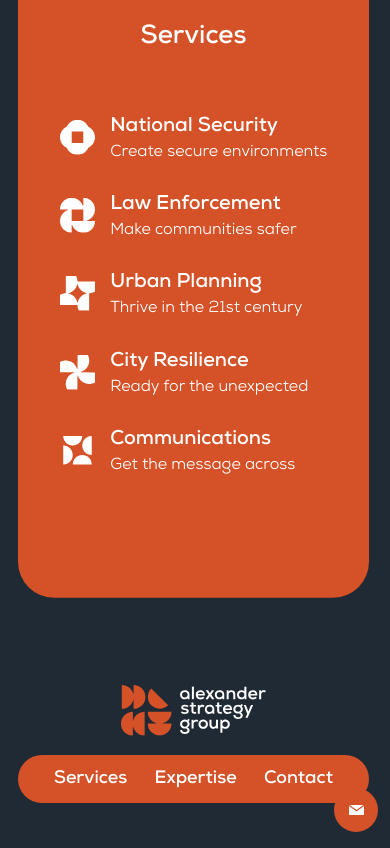
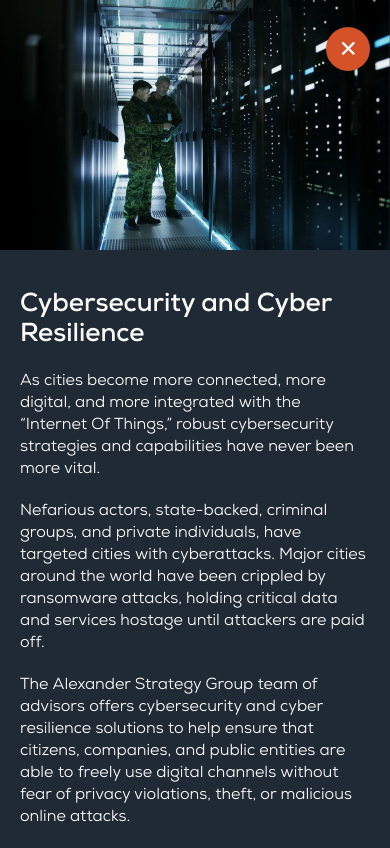
Before and after one commit to Novadigital-fr/ASG, a Nuxt app: page /details/cybersecurity in a window 390 px wide. Built offline with nearby package versions, Linux system fonts and the light colour scheme.

Commit message:
test image

```diff
--- a/components/HomeHeader.vue
+++ b/components/HomeHeader.vue
@@ -37,6 +37,8 @@
 import { onMounted, onUnmounted, ref } from "vue";
 import gsap from "gsap";
 
+let scrollListener = null; // Déclarer une variable pour stocker la référence de l'événement de défilement
+
 onMounted(() => {
   const cercle = document.querySelector(".cercle");
   const back = document.querySelector(".sticky");
@@ -53,9 +55,9 @@ onMounted(() => {
     });
 
 
-  let animationJouee = false;
+    let animationJouee = false;
 
-  window.addEventListener("scroll", function (e) {
+scrollListener = function (e) {
     // cercle.style.transform="scale(" + window.scrollY / 100 + ")";
     const title = document.querySelector(".h1");
 
@@ -91,7 +93,15 @@ onMounted(() => {
     } else {
       cercle.style.display = "block";
     }
-  });
+  };
+  window.addEventListener("scroll", scrollListener);
+
+});
+
+
+onUnmounted(() => {
+  // Supprimer l'événement de défilement lors du démontage du composant
+  window.removeEventListener("scroll", scrollListener);
 });
 
 
--- a/components/HomeHorizontal.vue
+++ b/components/HomeHorizontal.vue
@@ -166,6 +166,20 @@ onUnmounted(() => {
 .tel {
   display: none;
 }
+@media screen and (max-width: 1281px) {
+  .container {
+
+  padding: 7vh 0 0 20vw;
+}
+.panel {
+  width: 40vw;
+  h2,
+  p {
+    width: 92%;
+  }
+}
+
+}
 
 @media screen and (max-width: 1024px) {
   /* tablettte */
--- a/components/serv/Image.vue
+++ b/components/serv/Image.vue
@@ -1,6 +1,7 @@
 <template>
   <div class="contenu-global" id="contenu-global">
     <!-- <div class="carte"> -->
+
     <div
       class="carte carte1"
       id="popup1"
@@ -35,6 +36,8 @@
       </div>
     </div>
     <!-- <div class="carte"> -->
+      <!-- <NuxtLink to="/details/cybersecurity"> -->
+
     <div
       class="carte carte2"
       :style="{ backgroundImage: `linear-gradient(180deg, rgba(0, 0, 0, 0) 9.25%, rgba(0, 0, 0, 0.8) 100%), url(${src2})`,}">
@@ -61,11 +64,18 @@
         </p>
       </div>
     </div>
+  <!-- </NuxtLink> -->
+
   </div>
 </template>
 
 <script>
 export default {
+  data() {
+    return {
+      isMobile: false
+    }
+  },
   props: {
     src1: {
       type: String,
@@ -108,7 +118,15 @@ export default {
       required: false,
     },
   },
+  computed: {
+    checkMobile() {
+      const mobileWidth = 768 // largeur en pixels pour mobile
+      return window.innerWidth < mobileWidth
+    }
+  },
   mounted() {
+    this.isMobile = this.checkMobile
+
     const icone = document.querySelector(".icone1");
     const carte = document.querySelector(".carte");
 
@@ -187,6 +205,10 @@ export default {
     inset: 0;
     position: fixed;
     overflow-y: scroll;
+    // max-height: 120vh;
+    display: block !important;
+  overflow-y: auto;
+
     .carte{
       border-radius: 0 ;
     }
@@ -221,6 +243,8 @@ export default {
   display: flex;
   flex-direction: column;
   border-radius: 20px;
+  height: 65vh;
+
 
   @media (max-width: 840px) {
     background: #161d25 !important;
@@ -319,7 +343,6 @@ export default {
   //   url("/img/Img_City_Resilience/alexander_strategy_group_services_urban_planning_resiliency_assesment.webp");
   @media (min-width: 840px) {
     display: none;
-
   }
 }
 .icone {
--- a/layouts/custome.vue
+++ b/layouts/custome.vue
@@ -1,10 +1,6 @@
 <template>
     <div>
-    <TheHeader />
-    <slot />
-    <div class="reveal"></div>
-    <TheFooter />
-    <div class="light_mode"></div>
+
     </div>
 </template>
 
@@ -14,18 +10,4 @@
 
 <style lang="scss" scoped>
 
-.reveal{
-  width: 100%;
-  margin-bottom: 57vh;
-  background: none;
-  z-index: 1;
-  pointer-events: none;
-
-}
-@media screen and (max-width: 840px) {
-    /* mobile */
-    .reveal{
-  margin-bottom: 79vh;
-}
-}
 </style>
--- /dev/null
+++ b/pages/details/cybersecurity.vue
@@ -0,0 +1,69 @@
+<template>
+    <div class="carte">
+        <NuxtLink to="../national_security">
+      <img class="icone_tel_close" src="../../assets/img/close.svg" alt="" />
+      </NuxtLink>
+      <div
+        class="image"
+        id="popup1"
+       ></div>
+        <div class="content">
+        <h2>Cybersecurity and Cyber Resilience</h2>
+        <p class="issou content_small">
+            As cities become more connected, more digital, and more integrated with the “Internet Of Things,” robust cybersecurity strategies and capabilities have never been more vital.
+        </p>
+        <p class="chancla content_small">
+            Nefarious actors, state-backed, criminal groups, and private individuals, have targeted cities with cyberattacks. Major cities around the world have been crippled by ransomware attacks, holding critical data and services hostage until attackers are paid off.
+        </p>
+        <p class="chancla content_small">
+           The Alexander Strategy Group team of advisors offers cybersecurity and cyber resilience solutions to help ensure that citizens, companies, and public entities are able to freely use digital channels without fear of privacy violations, theft, or malicious online attacks.
+        </p>
+    </div>
+    </div>
+</template>
+
+<script setup>
+definePageMeta({
+  layout: "custom",
+});
+</script>
+
+<style lang="scss" scoped>
+ .icone_tel_close{
+    display: flex;
+    position: fixed;
+    top: 27px;
+    right: 20px;
+  }
+  .carte {
+    width: 100vw;
+    min-height: 100vh;
+    transition: all 1s;
+    inset: 0;
+
+  .content{
+    display: flex;
+    flex-direction: column;
+    gap: 20px;
+    padding: 20px;
+  }
+
+    .image{
+        background-image: url("/img/Img_National_security/alexander_strategy_group_services_national_security_cybersecurity.webp");
+        background-size: cover;
+        margin-bottom: 20px;
+      height: 250px;
+    }
+
+
+  .icone_tel_close{
+    position: fixed;
+    top: 27px;
+    right: 20px;
+  }
+  .icone_tel {
+    display: none;
+  }
+
+}
+</style>
```
